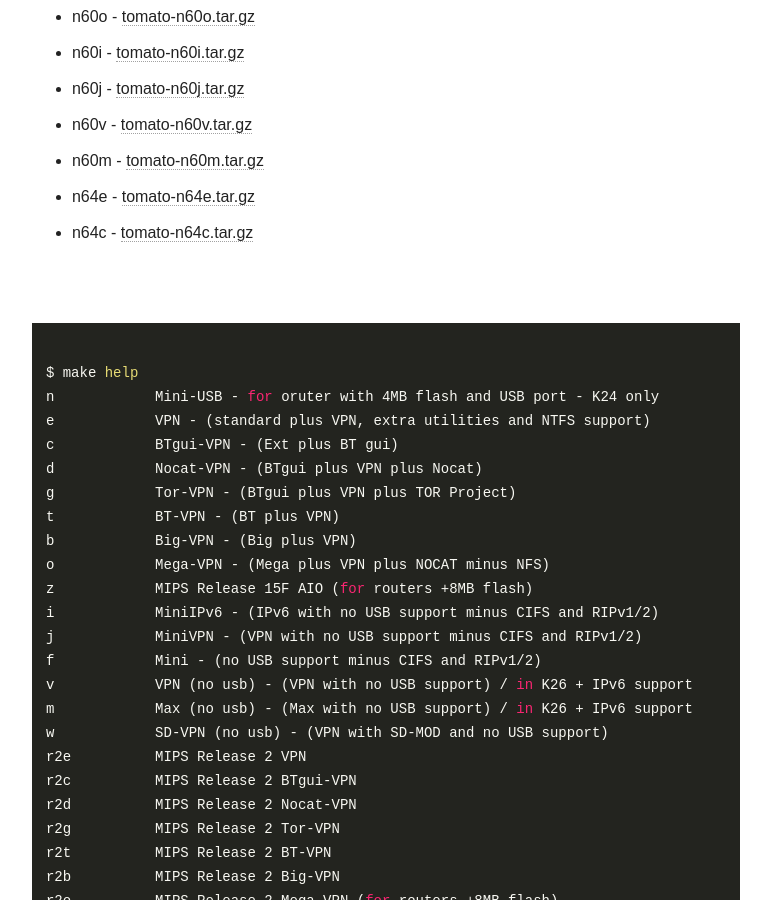
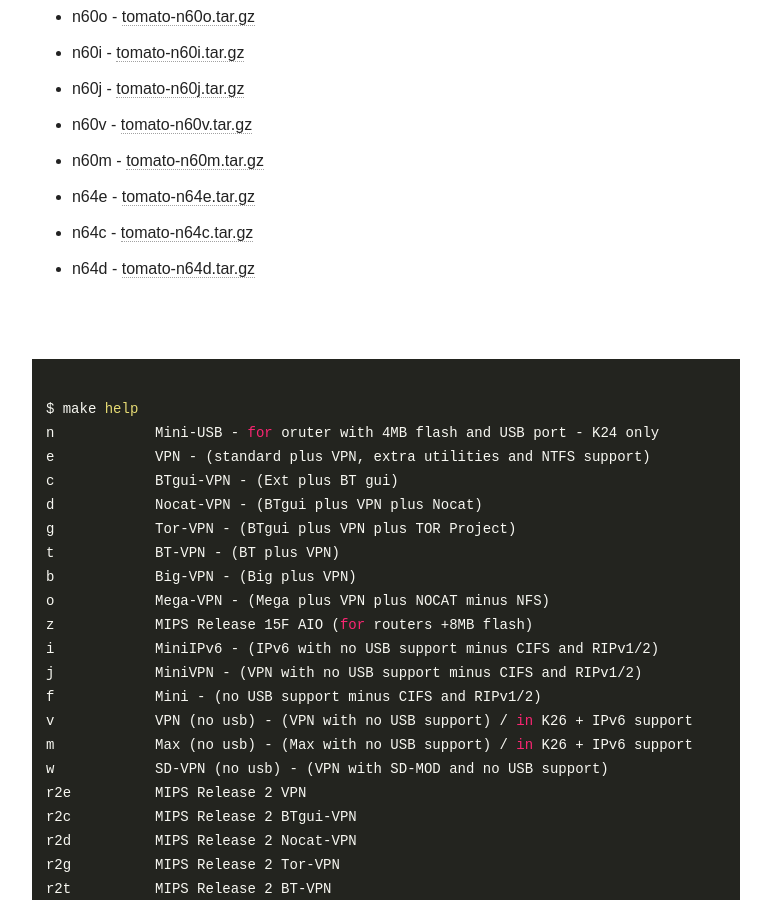
Before and after one commit to oglopss/tomato-ci-ctf-jekyll, a Jekyll site: the page built from index.html, in a window 1280 px wide and 900 px high, scrolled down 1423 px. Shown: the whole window, without its empty margins (254-1025 px from the left). Built offline with Jekyll 4.4.1, drawn with Linux system fonts in a browser that asks for light colours; nearby versions of some CDN libraries.

Commit message:
Travis build 3 n64d pushed to gh-pages

```diff
--- a/_data/ss.yml
+++ b/_data/ss.yml
@@ -29,3 +29,4 @@
   - 0029 n60m tomato-n60m.tar.gz
   - 0031 n64c tomato-n64c.tar.gz
   - 0030 n64e tomato-n64e.tar.gz
+  - 0032 n64d tomato-n64d.tar.gz
```
Also changed, not shown: 1 other file.
